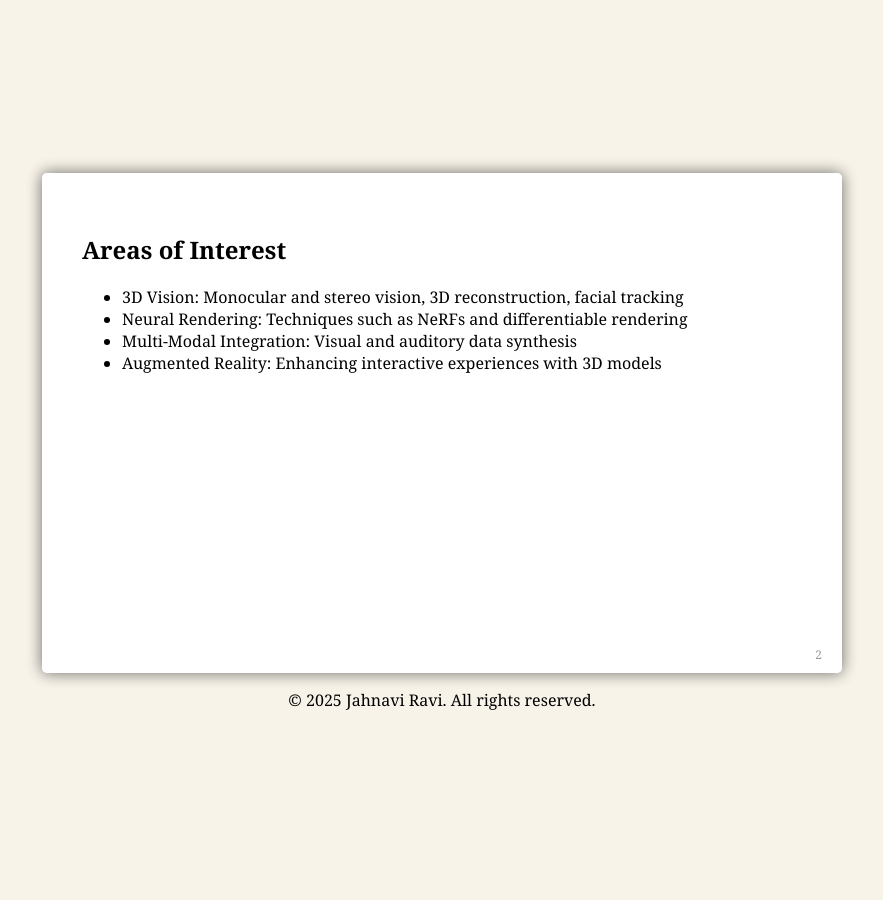
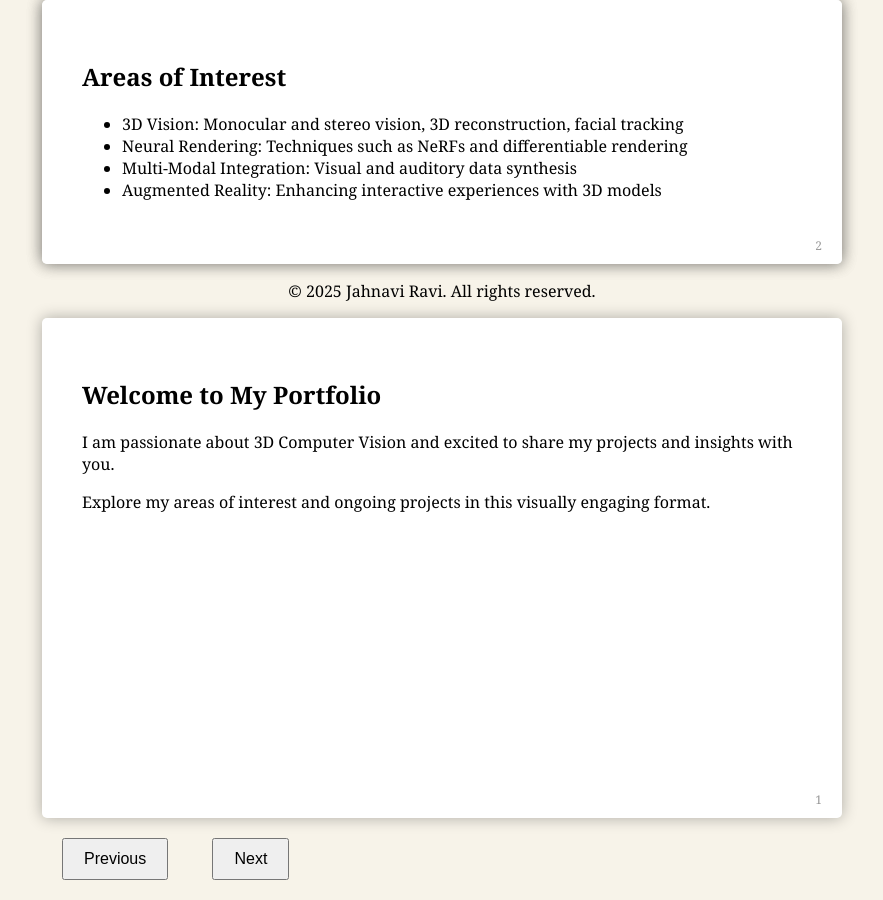
Before and after one commit to Jahnavi-Rav/Jahnavi-Rav.github.io, a Jekyll site: the page built from index.md, in a window 1280 px wide. Shown: the whole page, without its empty margins (198-1081 px from the left). Built offline with Jekyll 4.4.1, drawn with Linux system fonts in a browser that asks for light colours.

Commit message:
Update default.html

```diff
--- a/_layouts/default.html
+++ b/_layouts/default.html
@@ -13,3 +13,32 @@
     </footer>
 </body>
 </html>
+
+<div class="book-container">
+    <div class="book">
+        <div class="page" id="page1">
+            <div class="content">
+                <h2>Welcome to My Portfolio</h2>
+                <p>I am passionate about 3D Computer Vision and excited to share my projects and insights with you.</p>
+                <p>Explore my areas of interest and ongoing projects in this visually engaging format.</p>
+            </div>
+            <div class="page-number">1</div>
+        </div>
+        <div class="page" id="page2">
+            <div class="content">
+                <h2>Areas of Interest</h2>
+                <ul>
+                    <li>3D Vision: Monocular and stereo vision, 3D reconstruction, facial tracking</li>
+                    <li>Neural Rendering: Techniques such as NeRFs and differentiable rendering</li>
+                    <li>Multi-Modal Integration: Visual and auditory data synthesis</li>
+                    <li>Augmented Reality: Enhancing interactive experiences with 3D models</li>
+                </ul>
+            </div>
+            <div class="page-number">2</div>
+        </div>
+    </div>
+    <div class="controls">
+        <button id="prev">Previous</button>
+        <button id="next">Next</button>
+    </div>
+</div>
```
